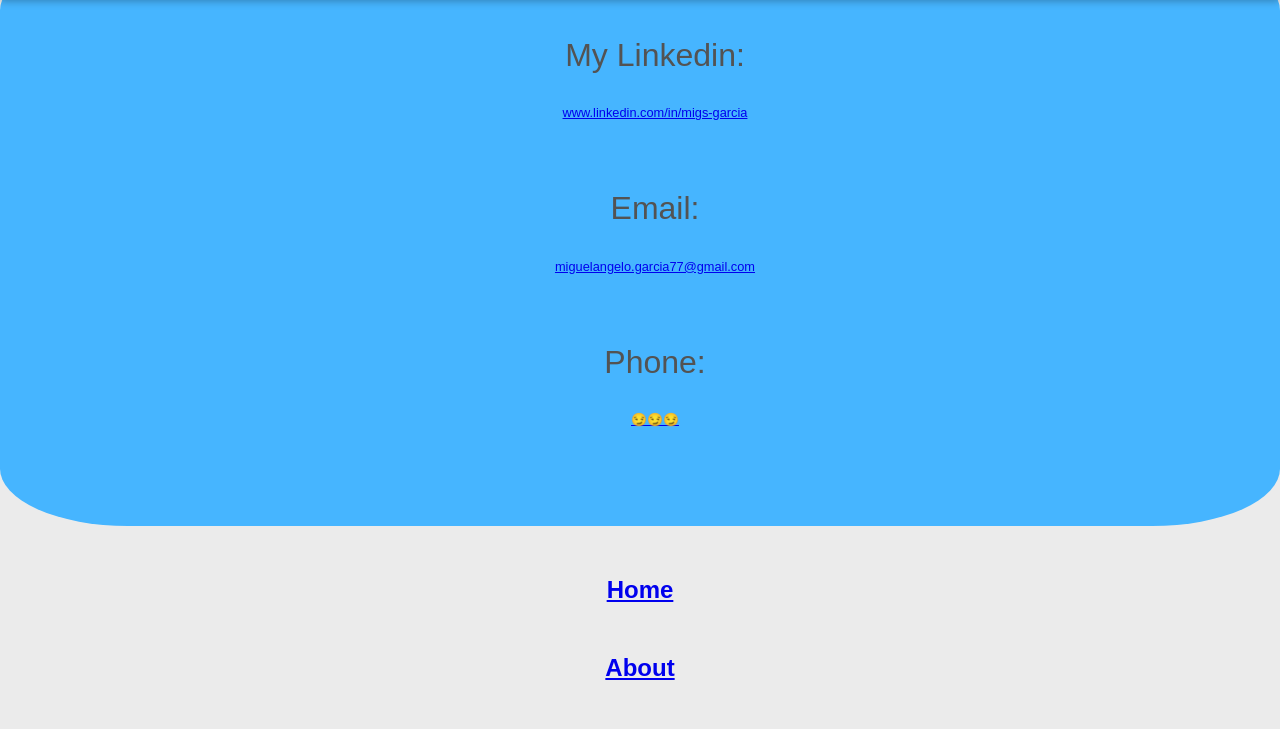
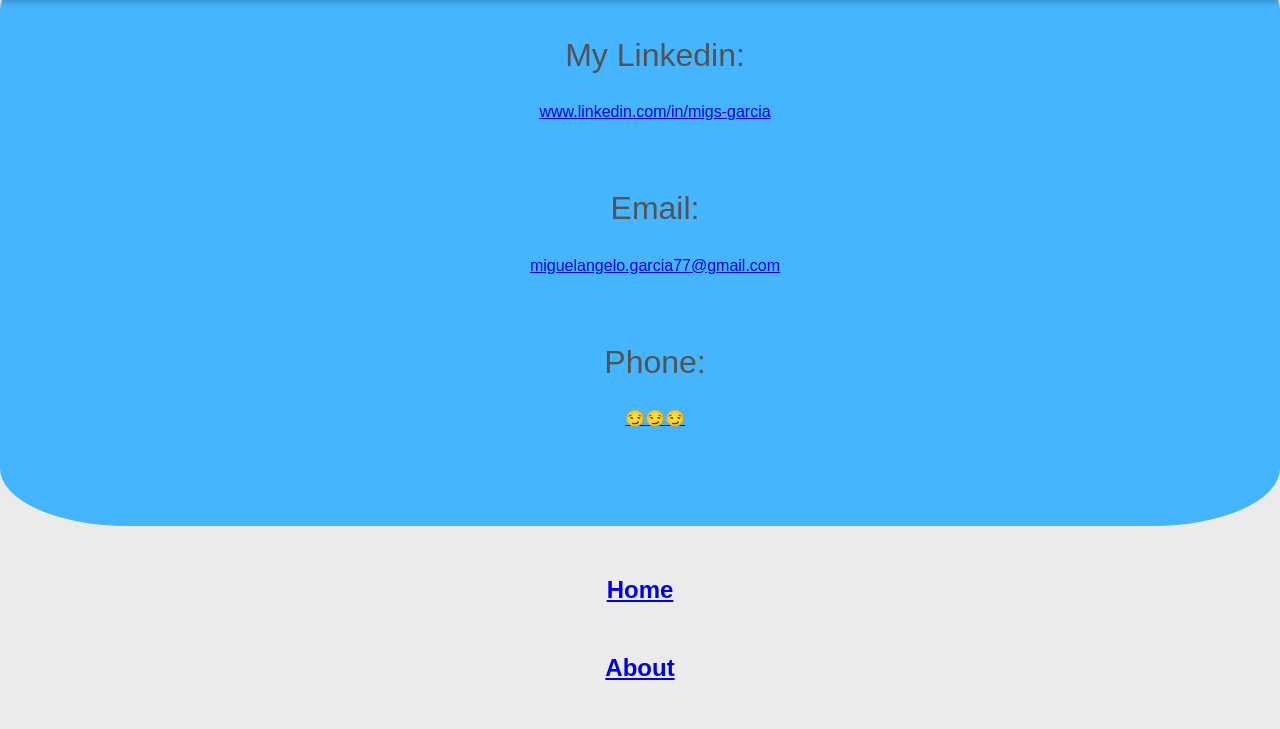
Before and after one commit to IMPARERO/portfolio_website, a plain HTML site: page main/contacts.html in a window 1280 px wide. Shown: the part 47-776 px from the top of the page. Drawn offline with Linux system fonts and the light colour scheme.

Commit message:
random tweaking

```diff
--- a/main/style.css
+++ b/main/style.css
@@ -78,7 +78,7 @@ body {
   padding: 100px;
 }
 a.resp{
-  font-size: 40%;
+  font-size: 50%;
 }
 a.respfooter{
   font-size: 110%;
```
Also changed, not shown: main/about.html (+1 -1 lines).
